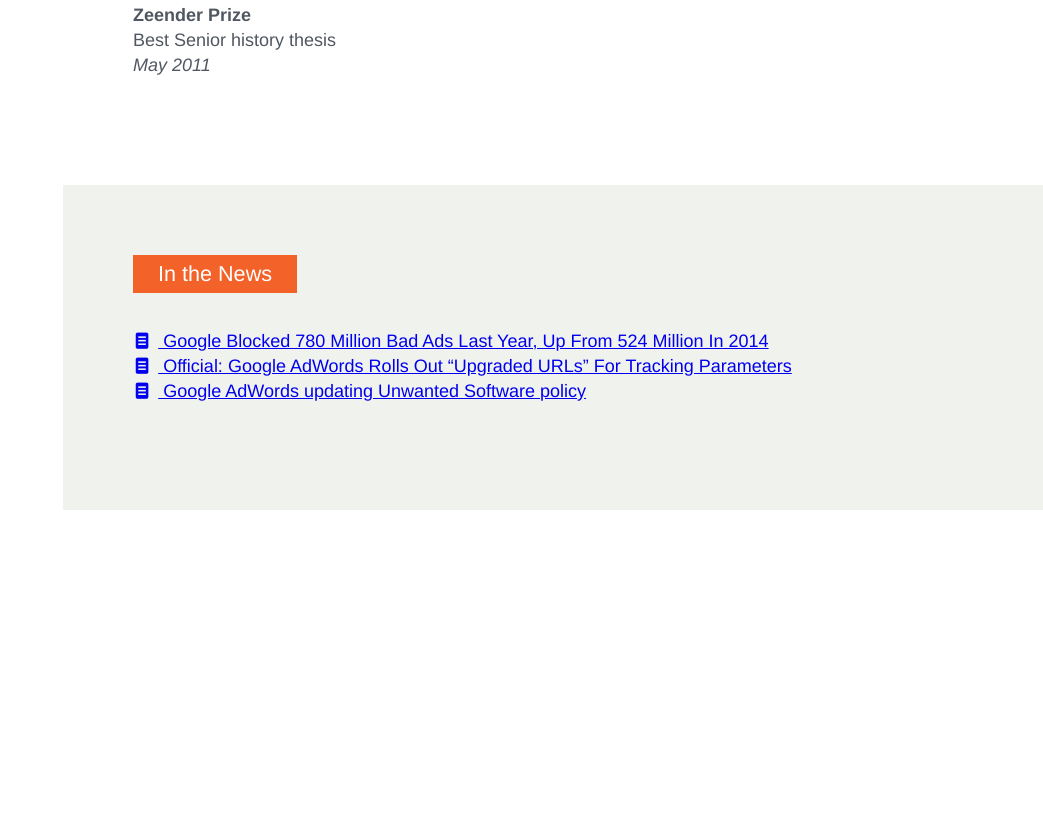
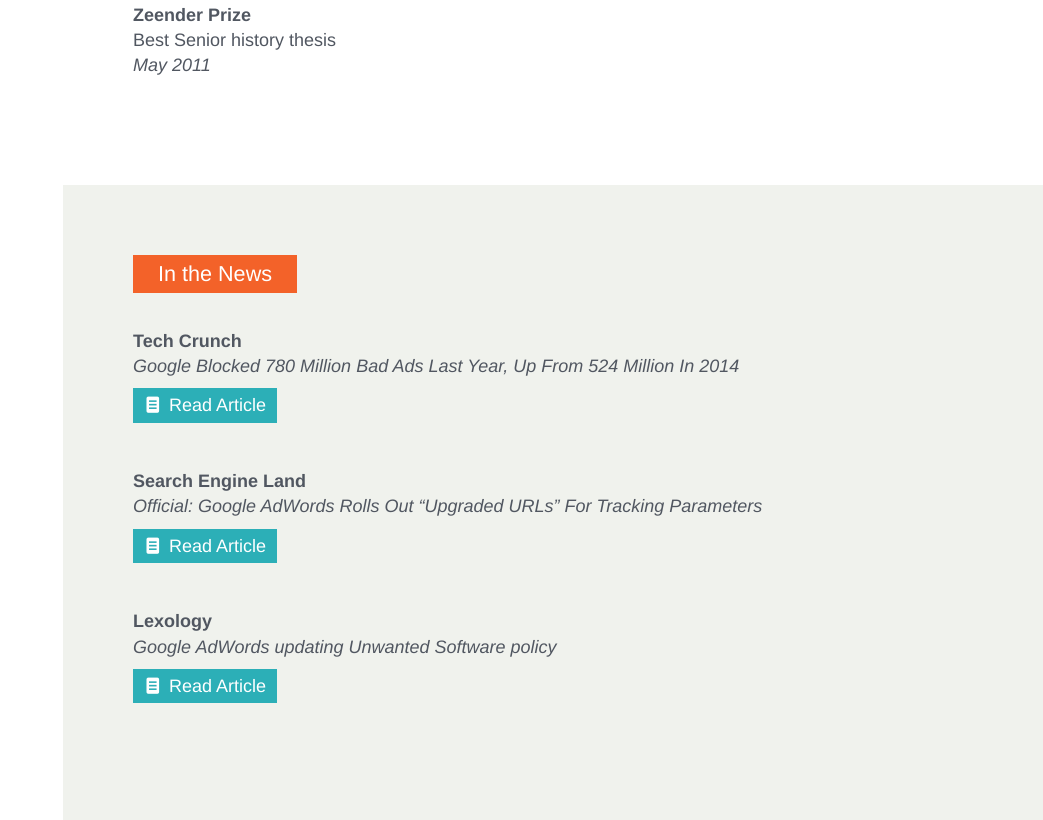
Before and after one commit to billycsete/brett-kline, a website with bundled scripts: page src/index.html in a window 1280 px wide. Shown: the part 4820-5640 px from the top of the page, without its empty margins (237-1280 px from the left). Before the commit the page ends 5330 px from the top, so only its background shows below. Built offline with nearby package versions, Linux system fonts and the light colour scheme; a script that the page names is missing; files whose address does not match are found by name.

Commit message:
added news section

```diff
--- a/src/index.html
+++ b/src/index.html
@@ -185,12 +185,22 @@
 			</ul>
 		</section><!--/awards-->
 
-		<section id="news" class="education section tan">
+		<section id="news" class="news section tan">
 			<h2><span class="red">In the News</span></h2>
 			<ul>
-				<li><a href="http://techcrunch.com/2016/01/21/google-blocked-780-million-bad-ads-last-year-up-from-524-million-in-2014/"><i class="icon-doc-text-inv"></i> Google Blocked 780 Million Bad Ads Last Year, Up From 524 Million In 2014</a></li>
-				<li><a href="http://searchengineland.com/official-google-adwords-rolls-upgraded-urls-tracking-parameters-214502"><i class="icon-doc-text-inv"></i> Official: Google AdWords Rolls Out “Upgraded URLs” For Tracking Parameters</a></li>
-				<li><a href="http://www.lexology.com/library/detail.aspx?g=d7c75a16-3542-4657-84e5-3a695062b265"><i class="icon-doc-text-inv"></i> Google AdWords updating Unwanted Software policy</a></li>
+				<li><strong>Tech Crunch</strong></li>
+				<li><em>Google Blocked 780 Million Bad Ads Last Year, Up From 524 Million In 2014</em></li>
+				<li class="news-article"><a class="news-article-link" href="http://techcrunch.com/2016/01/21/google-blocked-780-million-bad-ads-last-year-up-from-524-million-in-2014/"><i class="icon icon-doc-text-inv"></i>Read Article</a></li>
+			</ul>
+			<ul>
+				<li><strong>Search Engine Land</strong></li>
+				<li><em>Official: Google AdWords Rolls Out “Upgraded URLs” For Tracking Parameters</em></li>
+				<li class="news-article"><a class="news-article-link" href="http://searchengineland.com/official-google-adwords-rolls-upgraded-urls-tracking-parameters-214502"><i class="icon icon-doc-text-inv"></i>Read Article</a></li>
+			</ul>
+			<ul>
+				<li><strong>Lexology</strong></li>
+				<li><em>Google AdWords updating Unwanted Software policy</em></li>
+				<li class="news-article"><a class="news-article-link" href="http://www.lexology.com/library/detail.aspx?g=d7c75a16-3542-4657-84e5-3a695062b265"><i class="icon icon-doc-text-inv"></i>Read Article</a></li>
 			</ul>
 		</section><!--/news-->
 
--- a/src/scss/sections/_intro.scss
+++ b/src/scss/sections/_intro.scss
@@ -1,6 +1,6 @@
 // =================================================
 //
-// Intro
+// Intro Section
 //
 // =================================================
 
--- /dev/null
+++ b/src/scss/sections/_news.scss
@@ -0,0 +1,25 @@
+// =================================================
+//
+// News Section
+//
+// =================================================
+
+.news {
+
+	.news-article {
+		padding: 0.8rem 0;
+	}
+
+	.news-article-link {
+		text-decoration: none;
+		background-color: $blue;
+		color: $white;
+		font-weight: $normal;
+		padding: 0.4rem 0.6rem;
+
+		.no-touch &:hover {
+			background-color: $blue-alt;
+		}
+	}
+
+}
--- a/src/scss/sections/_skills.scss
+++ b/src/scss/sections/_skills.scss
@@ -1,6 +1,6 @@
 // =================================================
 //
-// Skills
+// Skills Section
 //
 // =================================================
 
--- a/src/scss/sections/_work.scss
+++ b/src/scss/sections/_work.scss
@@ -1,6 +1,6 @@
 // =================================================
 //
-// Work
+// Work Section
 //
 // =================================================
 
--- a/src/scss/settings/_settings.scss
+++ b/src/scss/settings/_settings.scss
@@ -9,6 +9,7 @@
 // =================================================
 
 $blue:       #2cafb7;
+$blue-alt:   #259FA7;
 $red:        #f36229;
 $green:      #9bc03c;
 $tan:        #f0f2ed;
--- a/src/scss/steeze.scss
+++ b/src/scss/steeze.scss
@@ -41,3 +41,4 @@
 @import 'sections/intro';
 @import 'sections/work';
 @import 'sections/skills';
+@import 'sections/news';
```
Also changed, not shown: dist/css/steeze-min.css, dist/css/steeze.css, dist/index.html.
